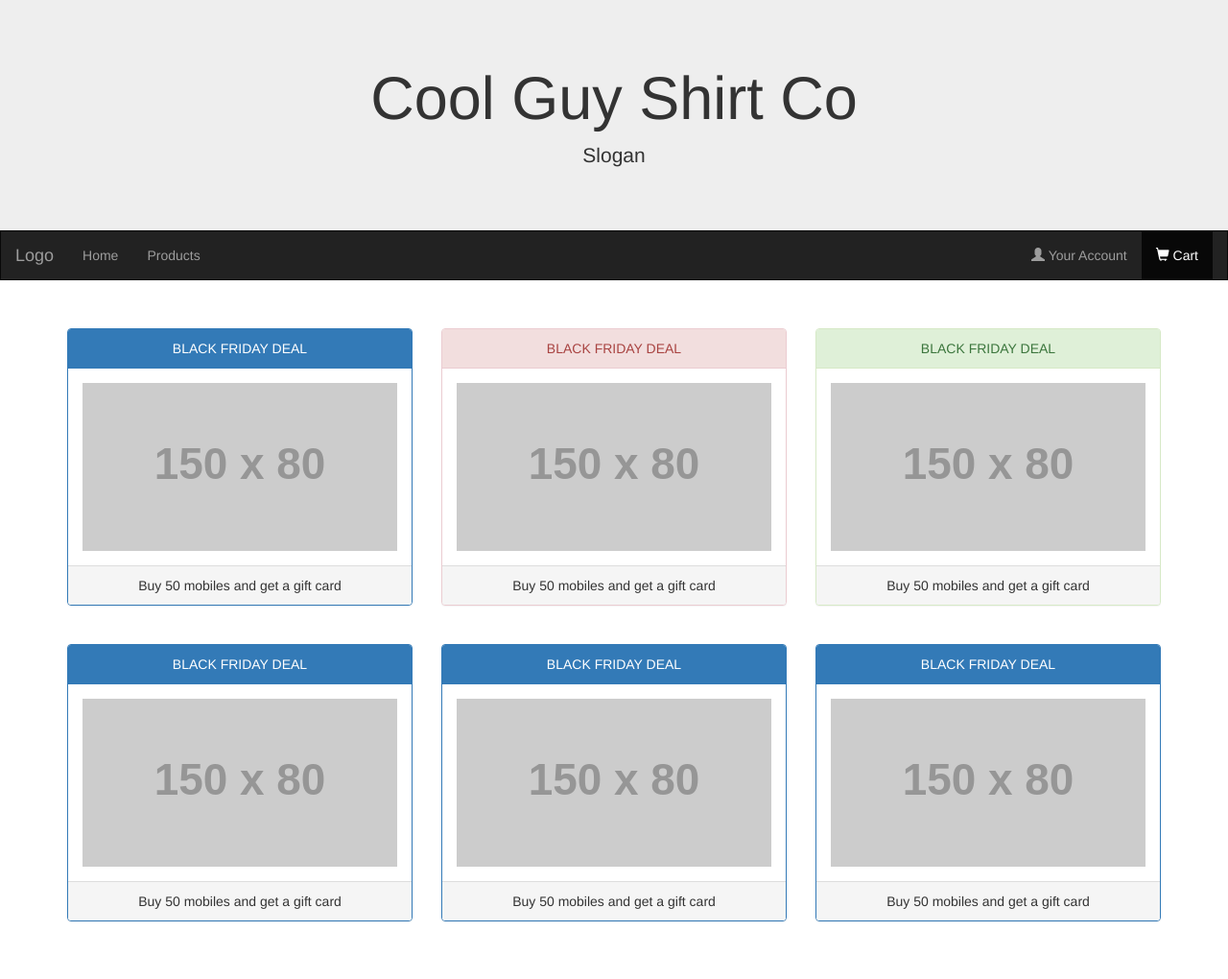
After one commit to samellison170/CS3380, a PHP site: page /productPage.php in a window 1280 px wide. The commit adds this page. Shown: the whole page at 96% size. Run offline with PHP 8.4, Linux system fonts and the light colour scheme; grey boxes labelled with a size stand in for pictures from a placeholder-image service; some libraries are stand-ins or nearby versions.

Commit message:
Add files via upload
Recreated all pages, converted to .php with navbar and jumbotron all held in main.php

```diff
--- /dev/null
+++ b/main.php
@@ -0,0 +1,76 @@
+<!DOCTYPE html>
+<html>
+    <head>
+        <title>Online Shirt Store</title>
+        <meta charset="utf-8">
+        <meta name="viewport" content="width=device-width, initial-scale=1">
+
+        <link rel="stylesheet" href="https://maxcdn.bootstrapcdn.com/bootstrap/3.3.7/css/bootstrap.min.css">
+        <link href="assets/css/material-kit.css" rel="stylesheet"/>
+
+        <script src="https://ajax.googleapis.com/ajax/libs/jquery/3.2.1/jquery.min.js"></script>
+        <script src="https://maxcdn.bootstrapcdn.com/bootstrap/3.3.7/js/bootstrap.min.js"></script>
+
+        <style>
+            .navbar {
+            margin-bottom: 50px;
+            border-radius: 0;
+            }
+
+            /* Remove the jumbotron's default bottom margin */
+            .jumbotron {
+            margin-bottom: 0;
+            }
+
+            /* Add a gray background color and some padding to the footer */
+            footer {
+            background-color: #f2f2f2;
+            padding: 25px;
+            }
+
+            .container {
+            text-align: center;
+            }
+
+            /* Tweak width for carousel sizing */
+            #myCarousel {
+            width: 60%;
+            height: auto;
+            margin: 0 auto;
+            }
+        </style>
+    </head>
+    <body>
+        <!-- Jumbotron Store Name & Slogan  -->
+        <div class="jumbotron">
+            <div class="container text-center">
+                <h1>Cool Guy Shirt Co</h1>
+                <p>Slogan</p>
+            </div>
+        </div>
+
+        <!-- Navbar -->
+        <nav class="navbar navbar-inverse">
+            <div class="container-fluid">
+                <div class="navbar-header">
+                    <button type="button" class="navbar-toggle" data-toggle="collapse" data-target="#myNavbar">
+                        <span class="icon-bar"></span>
+                        <span class="icon-bar"></span>
+                        <span class="icon-bar"></span>
+                    </button>
+                    <a class="navbar-brand" href="#">Logo</a>
+                </div>
+                <div class="collapse navbar-collapse" id="myNavbar">
+                    <ul class="nav navbar-nav">
+                        <li id="home-page"><a href="homePage.php">Home</a></li>
+                        <li id="product-page"><a href="productPage.php">Products</a></li>
+                    </ul>
+                    <ul class="nav navbar-nav navbar-right">
+                        <li id="account-page"><a href="accountPage.php"><span class="glyphicon glyphicon-user"></span> Your Account</a></li>
+                        <li id="cart-page"><a href="cartPage.php"><span class="glyphicon glyphicon-shopping-cart"></span> Cart</a></li>
+                    </ul>
+                </div>
+            </div>
+        </nav>
+    </body>
+</html>
--- /dev/null
+++ b/productPage.php
@@ -0,0 +1,73 @@
+<!DOCTYPE html>
+<html lang="en">
+<head>
+  <title>Online Shirt Store</title>
+  <meta charset="utf-8">
+  <meta name="viewport" content="width=device-width, initial-scale=1">
+  <link rel="stylesheet" href="https://maxcdn.bootstrapcdn.com/bootstrap/3.3.7/css/bootstrap.min.css">
+  <script src="https://ajax.googleapis.com/ajax/libs/jquery/3.2.1/jquery.min.js"></script>
+  <script src="https://maxcdn.bootstrapcdn.com/bootstrap/3.3.7/js/bootstrap.min.js"></script>
+  <link rel="stylesheet" type="text/css" href="main.css"/>
+</head>
+
+<body>
+    <?php include("main.php"); ?>
+        <script>
+            $(document).ready(function(){
+                $("#cart-page").addClass("active");
+            });
+        </script>
+<!-- Products -->
+<div class="container">
+    <div class="row">
+      <div class="col-sm-4">
+        <div class="panel panel-primary">
+          <div class="panel-heading">BLACK FRIDAY DEAL</div>
+          <div class="panel-body"><img src="https://placehold.it/150x80?text=IMAGE" class="img-responsive" style="width:100%" alt="Image"></div>
+          <div class="panel-footer">Buy 50 mobiles and get a gift card</div>
+        </div>
+      </div>
+      <div class="col-sm-4">
+        <div class="panel panel-danger">
+          <div class="panel-heading">BLACK FRIDAY DEAL</div>
+          <div class="panel-body"><img src="https://placehold.it/150x80?text=IMAGE" class="img-responsive" style="width:100%" alt="Image"></div>
+          <div class="panel-footer">Buy 50 mobiles and get a gift card</div>
+        </div>
+      </div>
+      <div class="col-sm-4">
+        <div class="panel panel-success">
+          <div class="panel-heading">BLACK FRIDAY DEAL</div>
+          <div class="panel-body"><img src="https://placehold.it/150x80?text=IMAGE" class="img-responsive" style="width:100%" alt="Image"></div>
+          <div class="panel-footer">Buy 50 mobiles and get a gift card</div>
+        </div>
+      </div>
+    </div>
+  </div><br>
+  <div class="container">
+    <div class="row">
+      <div class="col-sm-4">
+        <div class="panel panel-primary">
+          <div class="panel-heading">BLACK FRIDAY DEAL</div>
+          <div class="panel-body"><img src="https://placehold.it/150x80?text=IMAGE" class="img-responsive" style="width:100%" alt="Image"></div>
+          <div class="panel-footer">Buy 50 mobiles and get a gift card</div>
+        </div>
+      </div>
+      <div class="col-sm-4">
+        <div class="panel panel-primary">
+          <div class="panel-heading">BLACK FRIDAY DEAL</div>
+          <div class="panel-body"><img src="https://placehold.it/150x80?text=IMAGE" class="img-responsive" style="width:100%" alt="Image"></div>
+          <div class="panel-footer">Buy 50 mobiles and get a gift card</div>
+        </div>
+      </div>
+      <div class="col-sm-4">
+        <div class="panel panel-primary">
+          <div class="panel-heading">BLACK FRIDAY DEAL</div>
+          <div class="panel-body"><img src="https://placehold.it/150x80?text=IMAGE" class="img-responsive" style="width:100%" alt="Image"></div>
+          <div class="panel-footer">Buy 50 mobiles and get a gift card</div>
+        </div>
+      </div>
+    </div>
+  </div><br><br>
+  </footer>
+  </body>
+</hmtl>
```
Also changed, not shown: cartPage.php (+6 -33 lines), homePage.php (added, +61 -0 lines).
